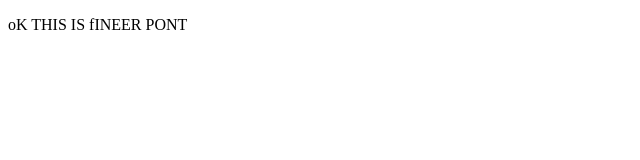
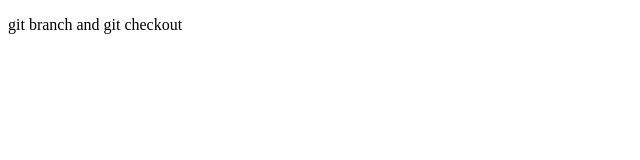
Before and after one commit to mahfuz012/toma-mirza, a plain HTML site: page index.html in a window 1280 px wide. Shown: the full height of the page, 0-640 px from the left. Drawn offline with Linux system fonts and the light colour scheme.

Commit message:
second test

```diff
--- a/index.html
+++ b/index.html
@@ -6,6 +6,6 @@
     <title>Document</title>
 </head>
 <body>
-    <P>oK THIS IS fINEER PONT   </P>
+   <p>git branch and git checkout</p>
 </body>
 </html>
```
